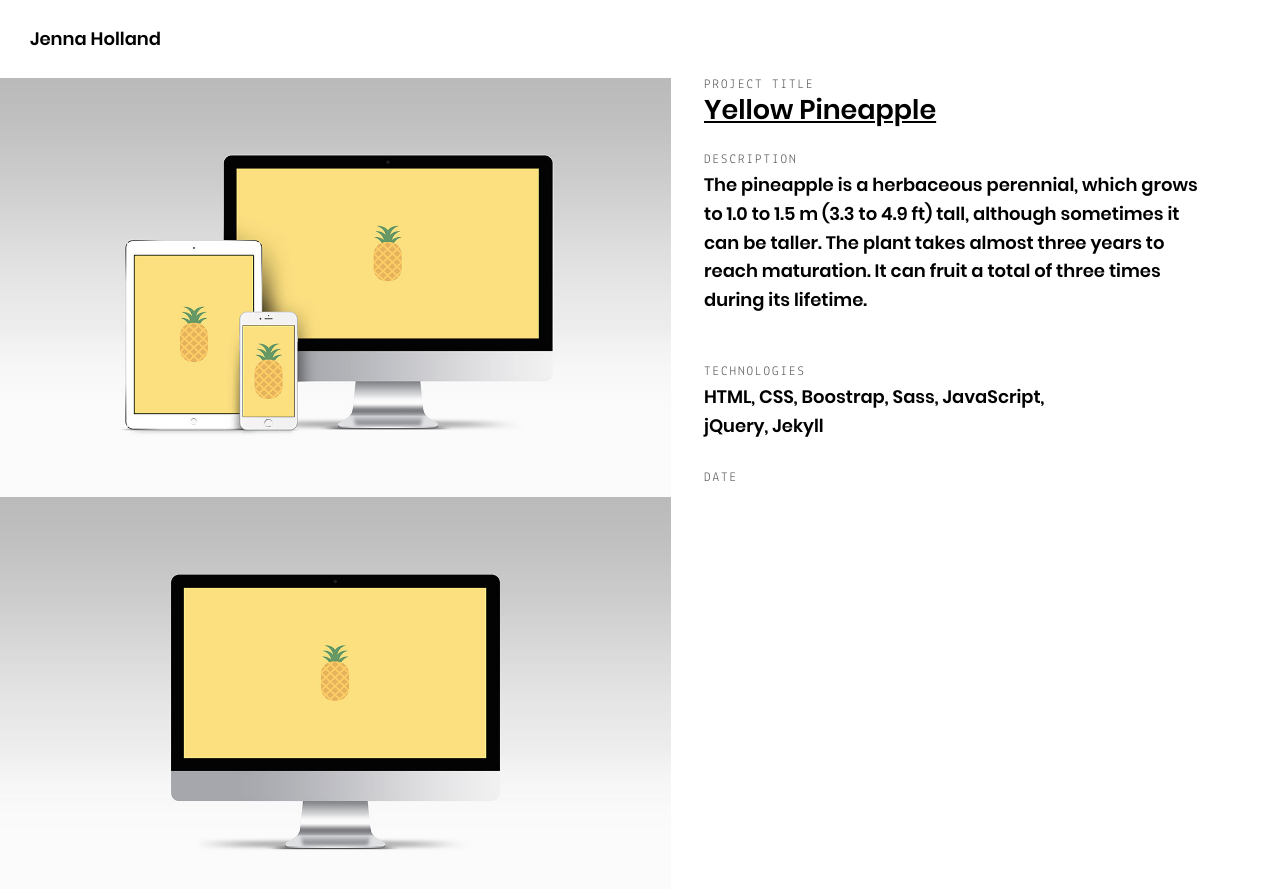
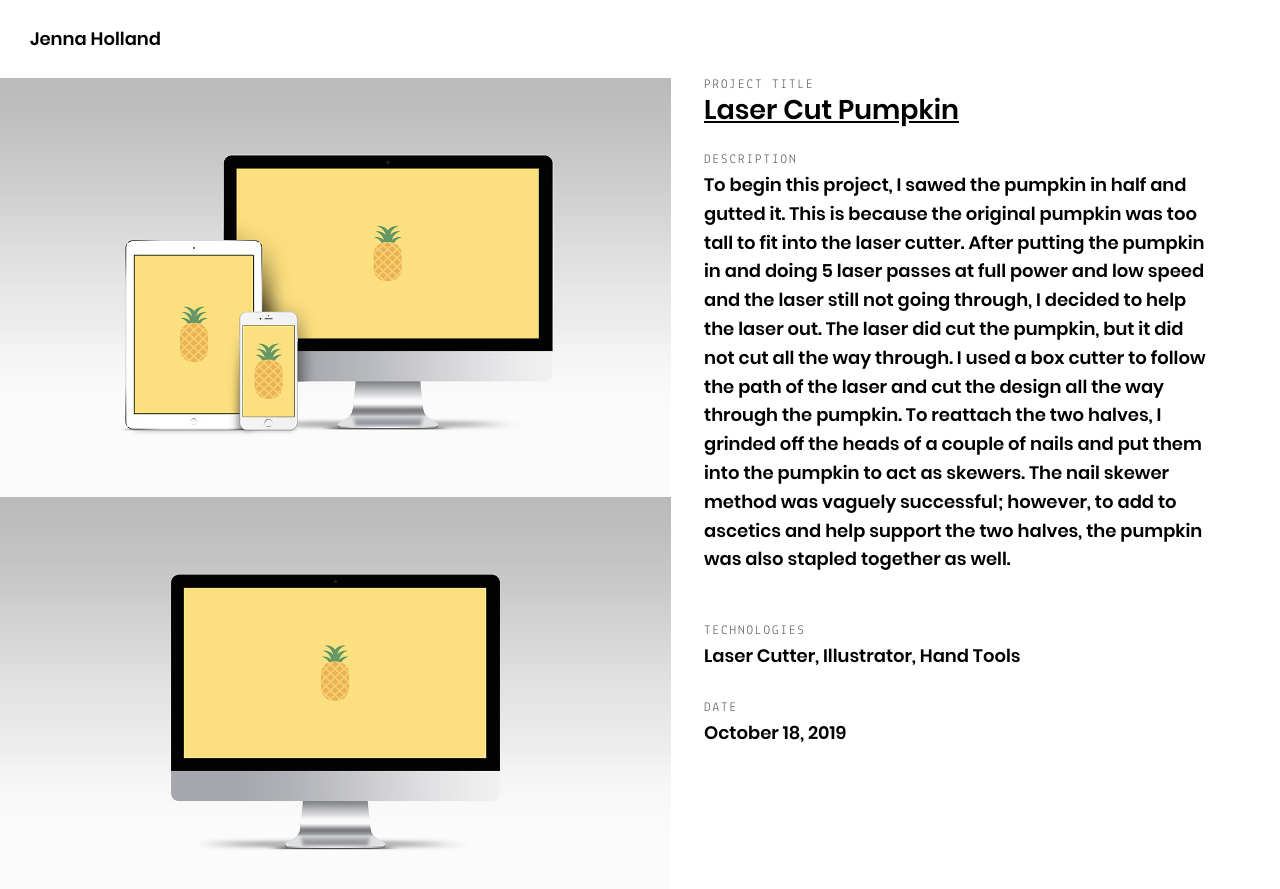
Before and after one commit to jenna-holland/project-blog, a Jekyll site: the page built from _posts/projects/2019-10-18-LaserCutPumpkin.md, in a window 1280 px wide and 900 px high. Shown: the top 889 px of the window. Built offline with Jekyll 4.4.1, drawn with Linux system fonts in a browser that asks for light colours.

Commit message:
Updated Laser Cut Pumpkin

```diff
--- a/_posts/projects/2019-10-18-LaserCutPumpkin.md
+++ b/_posts/projects/2019-10-18-LaserCutPumpkin.md
@@ -7,16 +7,14 @@ meta:
   keywords: "Jekyll, Pineapple"
 
 project:
-  title: "Yellow Pineapple"
-  type: "Jekyll"
+  title: "Laser Cut Pumpkin"
+  type: "1 Day Project"
   url: "https://github.com/arnolds/pineapple"
   logo: "/assets/images/projects/yellowpineapple/logo.png"
-  tech: "HTML, CSS, Boostrap, Sass, JavaScript, jQuery, Jekyll"
+  tech: "Laser Cutter, Illustrator, Hand Tools"
 
 agency:
-  title: "Yellow Pineapple Co"
-  url: "https://github.com/arnolds/pineapple"
-  year: "2017, 2018"
+  date: "October 18, 2019"
 
 images:
   - image:
@@ -29,4 +27,4 @@ images:
     url: "/assets/images/projects/yellowpineapple/mobile.jpg"
     alt: "Yellow Pineapple website on a mobile device"
 ---
-<p>The pineapple is a herbaceous perennial, which grows to 1.0 to 1.5 m (3.3 to 4.9 ft) tall, although sometimes it can be taller. The plant takes almost three years to reach maturation. It can fruit a total of three times during its lifetime.</p>
+<p>To begin this project, I sawed the pumpkin in half and gutted it. This is because the original pumpkin was too tall to fit into the laser cutter. After putting the pumpkin in and doing 5 laser passes at full power and low speed and the laser still not going through, I decided to help the laser out. The laser did cut the pumpkin, but it did not cut all the way through. I used a box cutter to follow the path of the laser and cut the design all the way through the pumpkin. To reattach the two halves, I grinded off the heads of a couple of nails and put them into the pumpkin to act as skewers. The nail skewer method was vaguely successful; however, to add to ascetics and help support the two halves, the pumpkin was also stapled together as well.</p>
```
